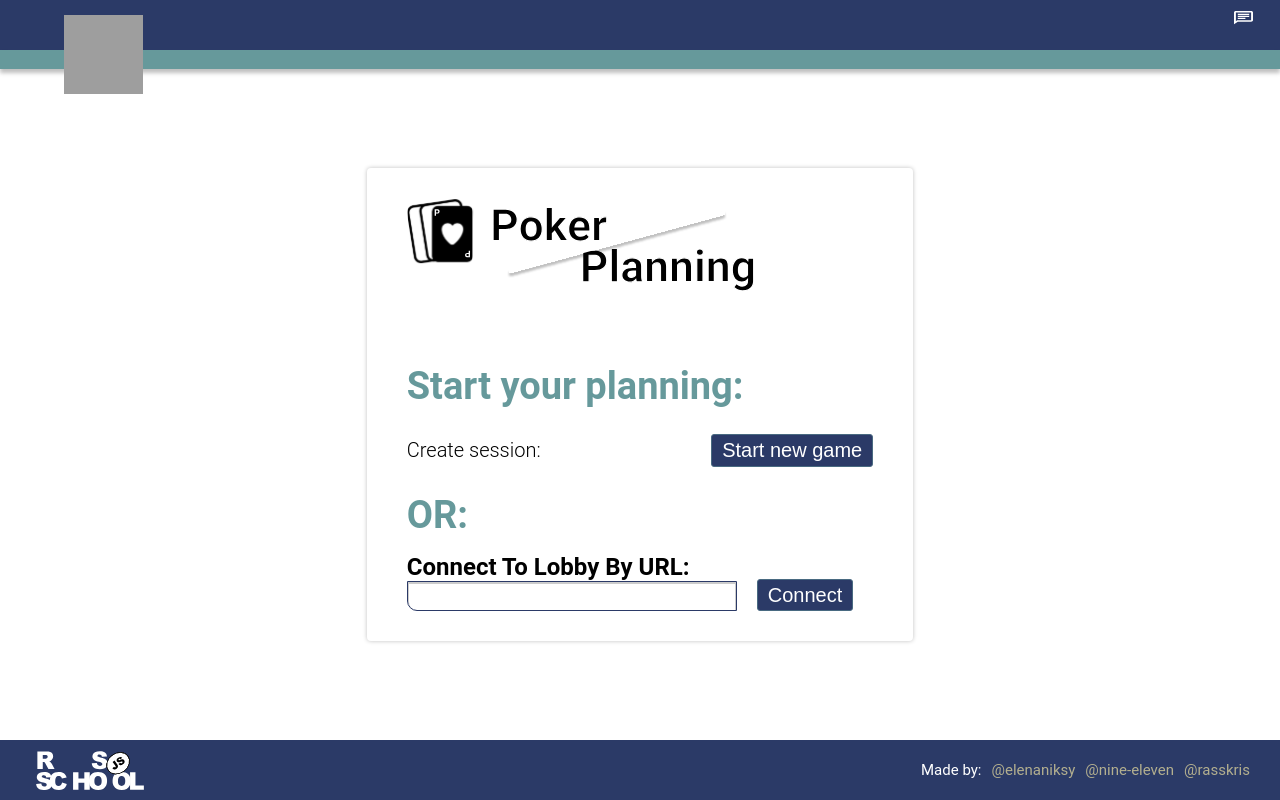
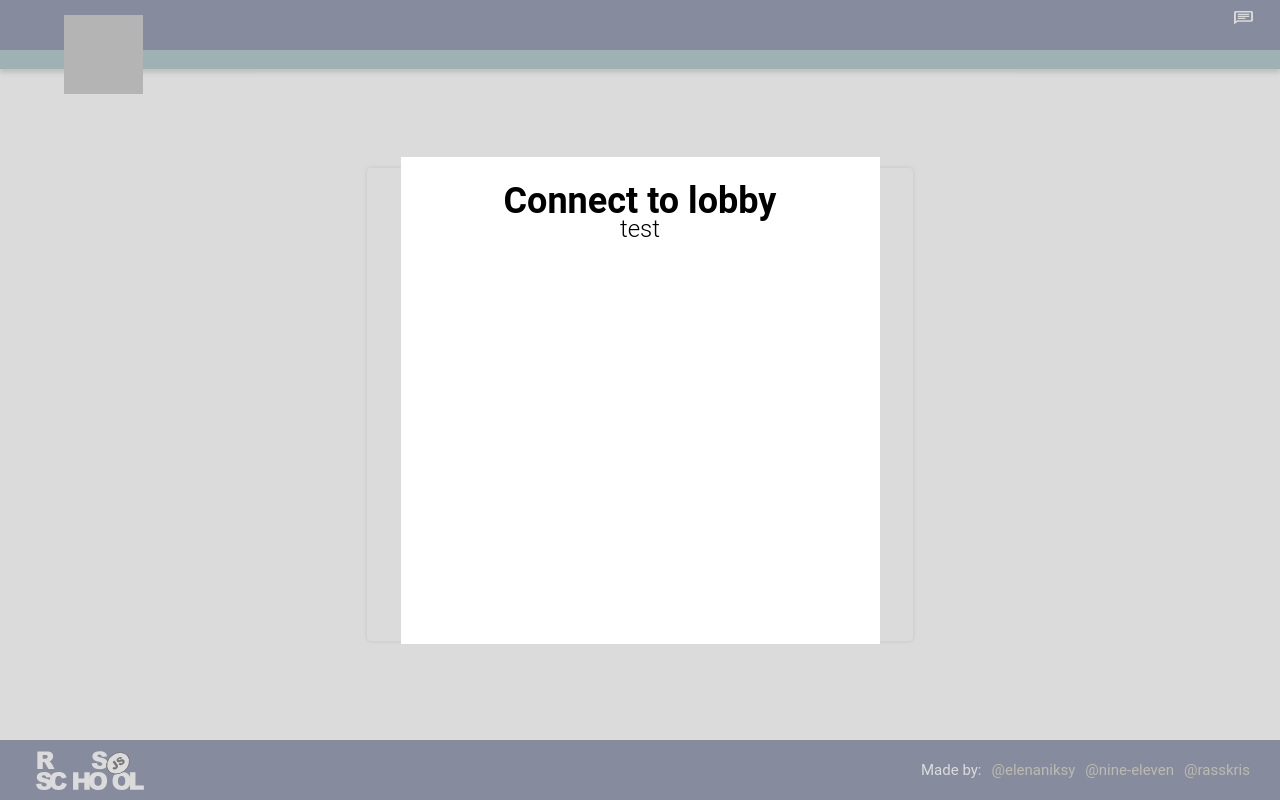
Before and after one commit to Rasskris/Planning-poker-FE, a React (Create React App) app in the folder pointing-poker/: page / in a window 1280 px wide. Built offline with nearby package versions, Linux system fonts and the light colour scheme; grey boxes are pictures that could not be loaded.

Commit message:
fix: fix backDrop component

```diff
--- a/pointing-poker/src/components/BackDrop/BackDrop.tsx
+++ b/pointing-poker/src/components/BackDrop/BackDrop.tsx
@@ -4,10 +4,14 @@ import { Modal } from '../index';
 
 interface IBackDrop {
   isBackDropOpen: boolean;
+  titleModal: string;
+  children: Node | Node[] | string;
 }
 
-const BackDrop: React.FC<IBackDrop> = ({ isBackDropOpen }: IBackDrop): JSX.Element => {
-  return <div className={classes.wrapper}>{isBackDropOpen ? <Modal title={'Connect to lobby'} /> : null}</div>;
+const BackDrop: React.FC<IBackDrop> = ({ isBackDropOpen, titleModal, children }: IBackDrop): JSX.Element => {
+  return (
+    <div className={classes.wrapper}>{isBackDropOpen ? <Modal title={titleModal} children={children} /> : null}</div>
+  );
 };
 
 export { BackDrop };
--- a/pointing-poker/src/components/MainPage/MainPage.tsx
+++ b/pointing-poker/src/components/MainPage/MainPage.tsx
@@ -1,11 +1,12 @@
 import React from 'react';
 import classes from './MainPage.module.scss';
-import { Button, Input } from '../index';
+import { Button, Input, BackDrop } from '../index';
 import { InputLayoutTypes } from '../../interfaces/InputLayoutTypes';
 
 const MainPage: React.FC = (): JSX.Element => {
   return (
     <div className={classes.wrapper}>
+      <BackDrop isBackDropOpen={true} titleModal={'Connect to lobby'} children={'test'} />
       <div className={classes.logo}>
         <div className={classes.logo_icon} />
       </div>
@@ -16,7 +17,7 @@ const MainPage: React.FC = (): JSX.Element => {
           children="Start new game"
           colorButton="dark"
           onClick={() => {
-            console.log('clicked');
+            console.log('create');
           }}
         />
       </div>
```
